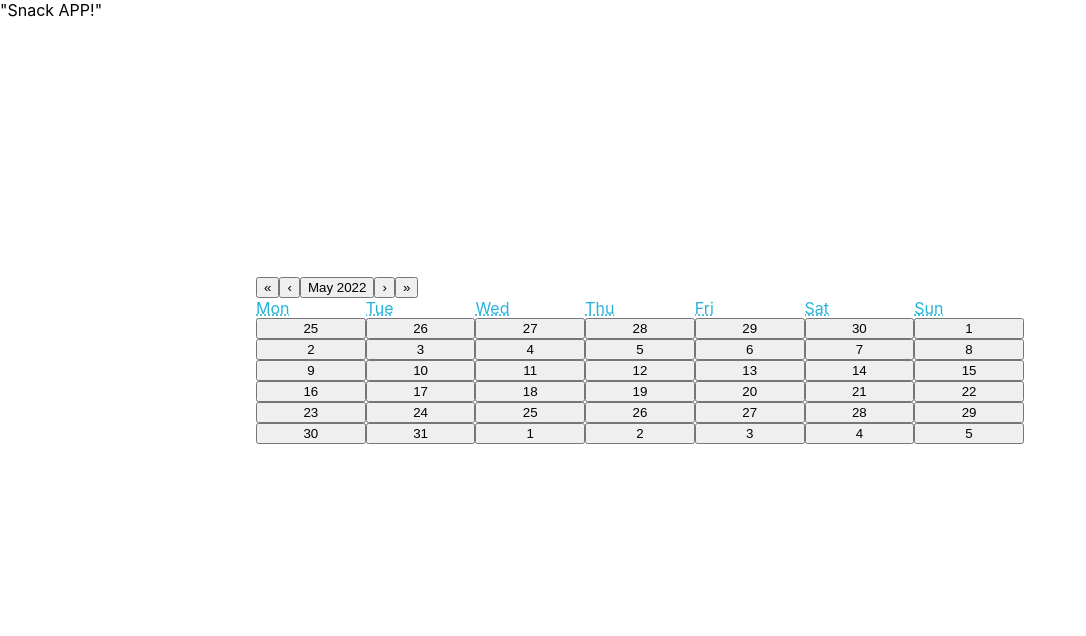
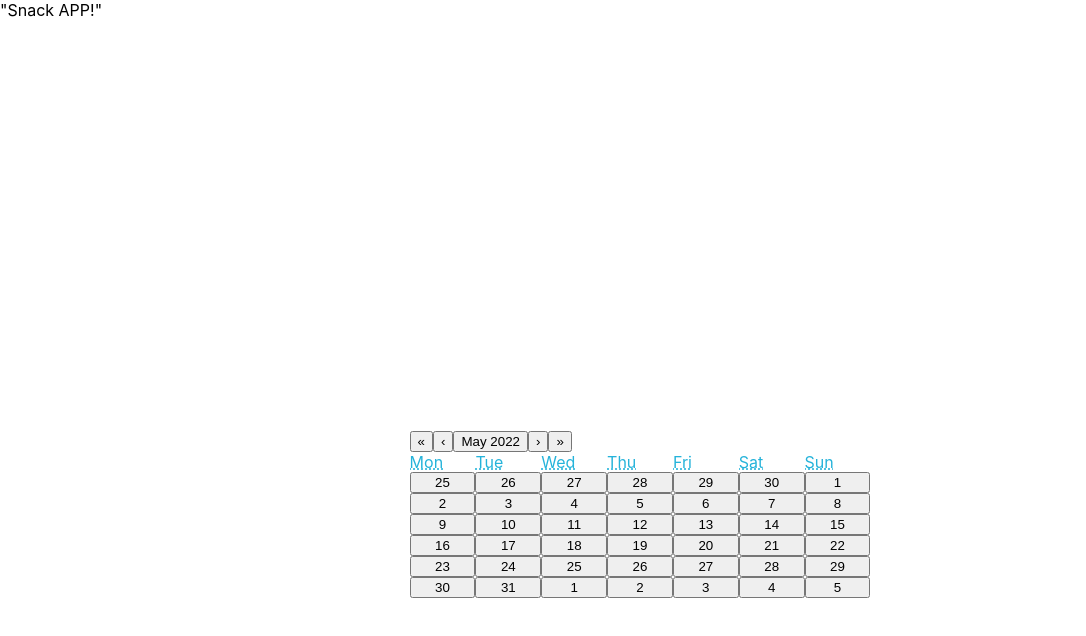
Before and after one commit to NatalieMae/SportsTeamCalendar, a React (Create React App) app: page / in a window 1280 px wide. Shown: the top 636 px of the page, without its empty margins (0-1086 px from the left). Built offline with nearby package versions, Linux system fonts and the light colour scheme.

Commit message:
fixed compenant name adding onClickfunction

```diff
--- a/package.json
+++ b/package.json
@@ -3,6 +3,9 @@
   "version": "0.1.0",
   "private": true,
   "dependencies": {
+    "@emotion/react": "^11.9.0",
+    "@emotion/styled": "^11.8.1",
+    "@mui/material": "^5.7.0",
     "@testing-library/jest-dom": "^5.16.4",
     "@testing-library/react": "^13.2.0",
     "@testing-library/user-event": "^13.5.0",
--- a/src/App.js
+++ b/src/App.js
@@ -1,6 +1,9 @@
 import React from 'react';
-import Calendar from 'react-calendar';
+// import {Calendar as ReactCalendar} from 'react-calendar';
+import Calendarview from './components/Calendarview';
+// import 'react-calendar/dis/Calendar.css';
 import './App.css';
+
 
 function App() {
   return (
@@ -10,7 +13,7 @@
       </header>
       <main>
         <div className='pretty-calendar'>
-        <Calendar />
+          <Calendarview />
         </div>
       </main>
     </div>
--- /dev/null
+++ b/src/components/Calendarview.js
@@ -0,0 +1,15 @@
+import React, { useState } from "react";
+import {Calendar as ReactCalendar} from 'react-calendar';
+
+function Calendarview() {
+    const [value, onChange] = useState(new Date());
+
+    return (
+        <div className="pretty-calendar">
+            {/* <input type= "checkbox" onChange={()}></input> */}
+            <ReactCalendar onChange={onChange} value={value} />
+        </div>
+    );
+}
+
+export default Calendarview;
```
Also changed, not shown: components/Calendar.js (deleted, +0 -17 lines), src/components/Navbar.js (added), src/components/Snack.js (added), src/components/Usersignon.js (added), 1 other file (tests, documents, lock files or other folders).
